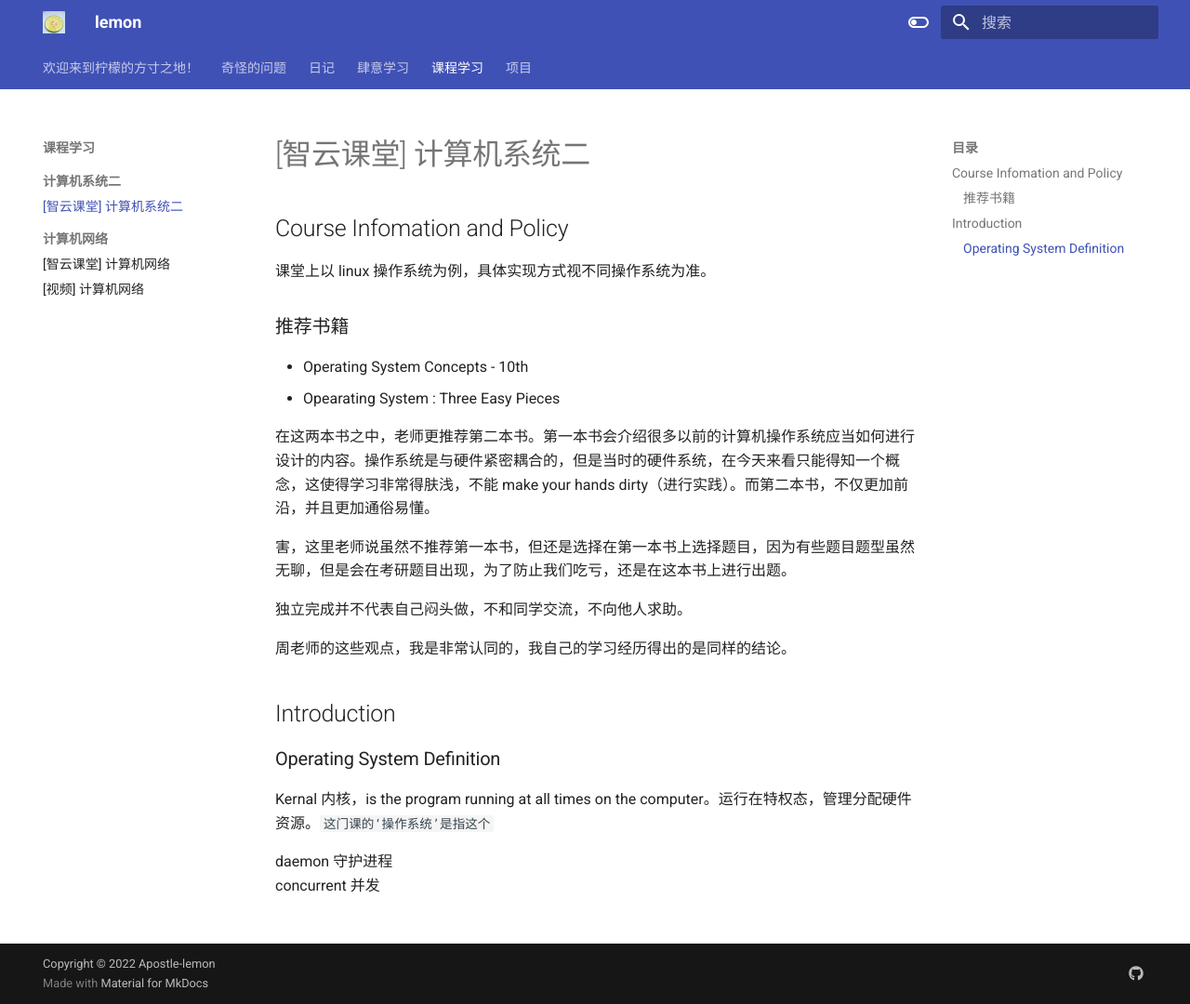
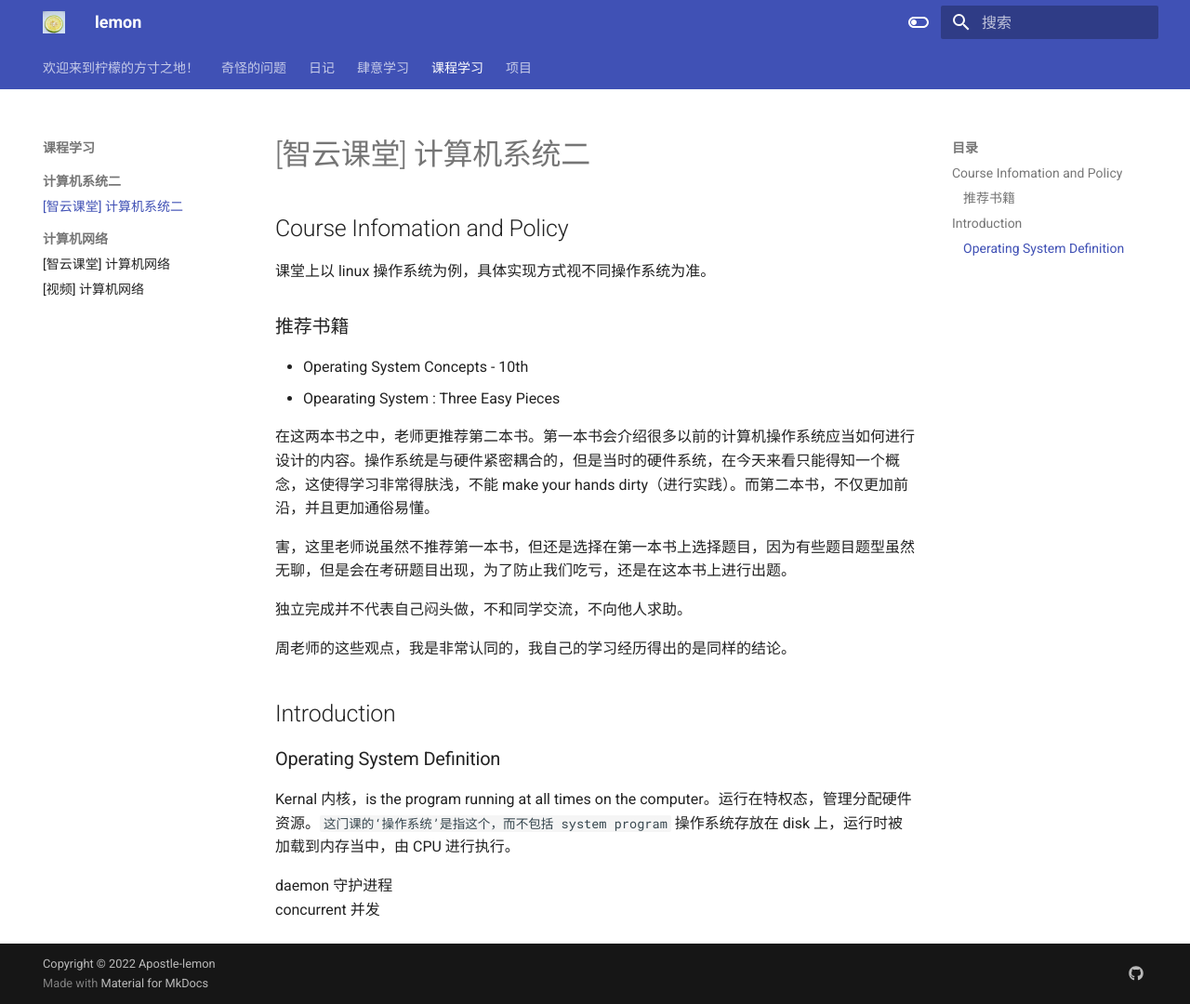
Before and after one commit to Apostle-lemon/Apostle-lemon.github.io, an MkDocs documentation site: the page built from docs/课程学习/计算机系统二/【智云课堂】计算机系统二.md, in a window 1280 px wide and 1080 px high. Shown: the whole window at 93% size. Built offline with MkDocs 1.6.1 and Material for MkDocs 9.7.7, drawn with Linux system fonts in a browser that asks for light colours.

Commit message:
vault backup: 2022-10-27 19:16:00
Affected files:
docs/课程学习/计算机系统二/【智云课堂】计算机系统二.md

```diff
--- a/docs/课程学习/计算机系统二/【智云课堂】计算机系统二.md
+++ b/docs/课程学习/计算机系统二/【智云课堂】计算机系统二.md
@@ -21,7 +21,7 @@
 
 ### Operating System Definition
 
-Kernal 内核，is the program running at all times on the computer。运行在特权态，管理分配硬件资源。`这门课的‘操作系统’是指这个`
+Kernal 内核，is the program running at all times on the computer。运行在特权态，管理分配硬件资源。`这门课的‘操作系统’是指这个，而不包括 system program` 操作系统存放在 disk 上，运行时被加载到内存当中，由 CPU 进行执行。
 
 daemon 守护进程
 concurrent 并发
```
